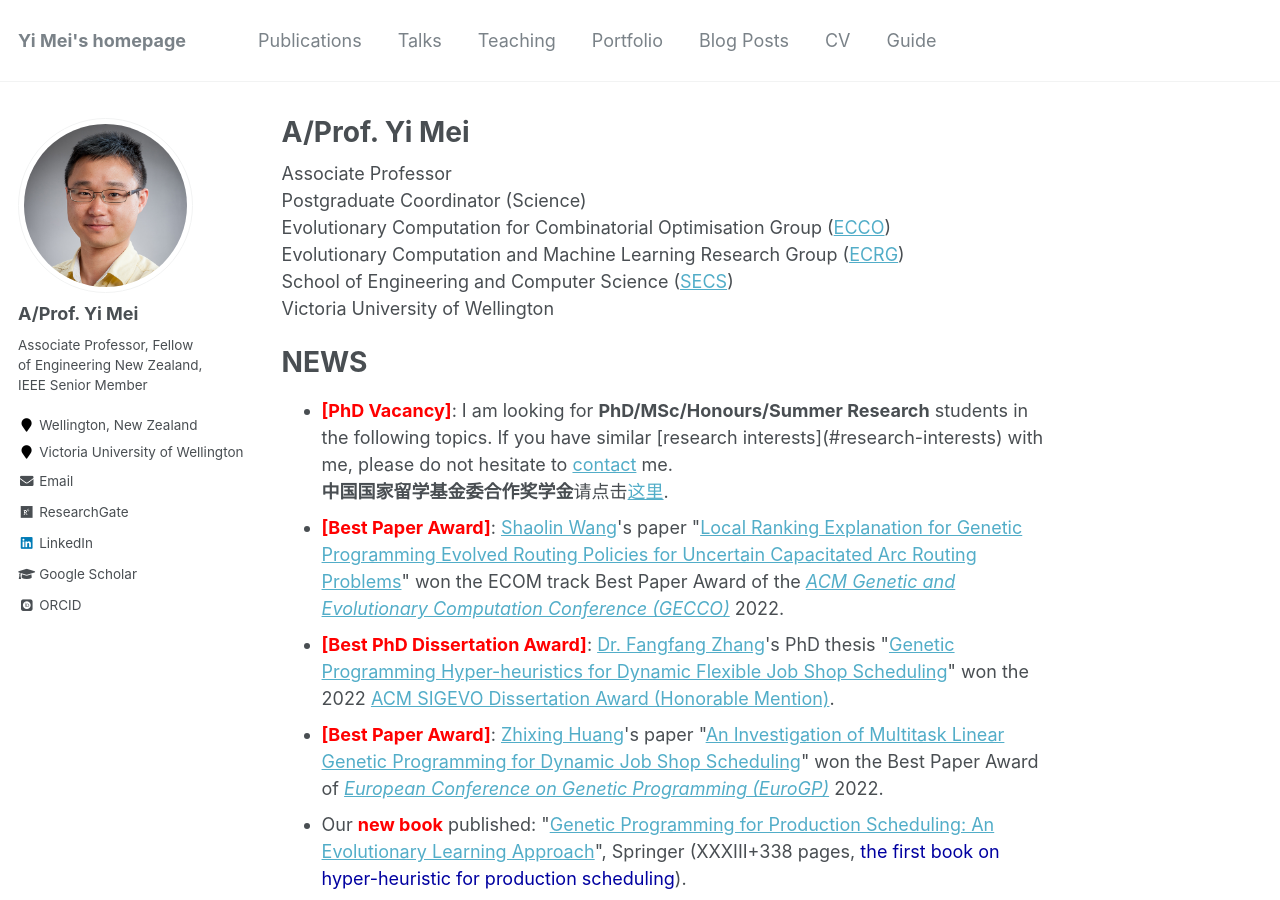
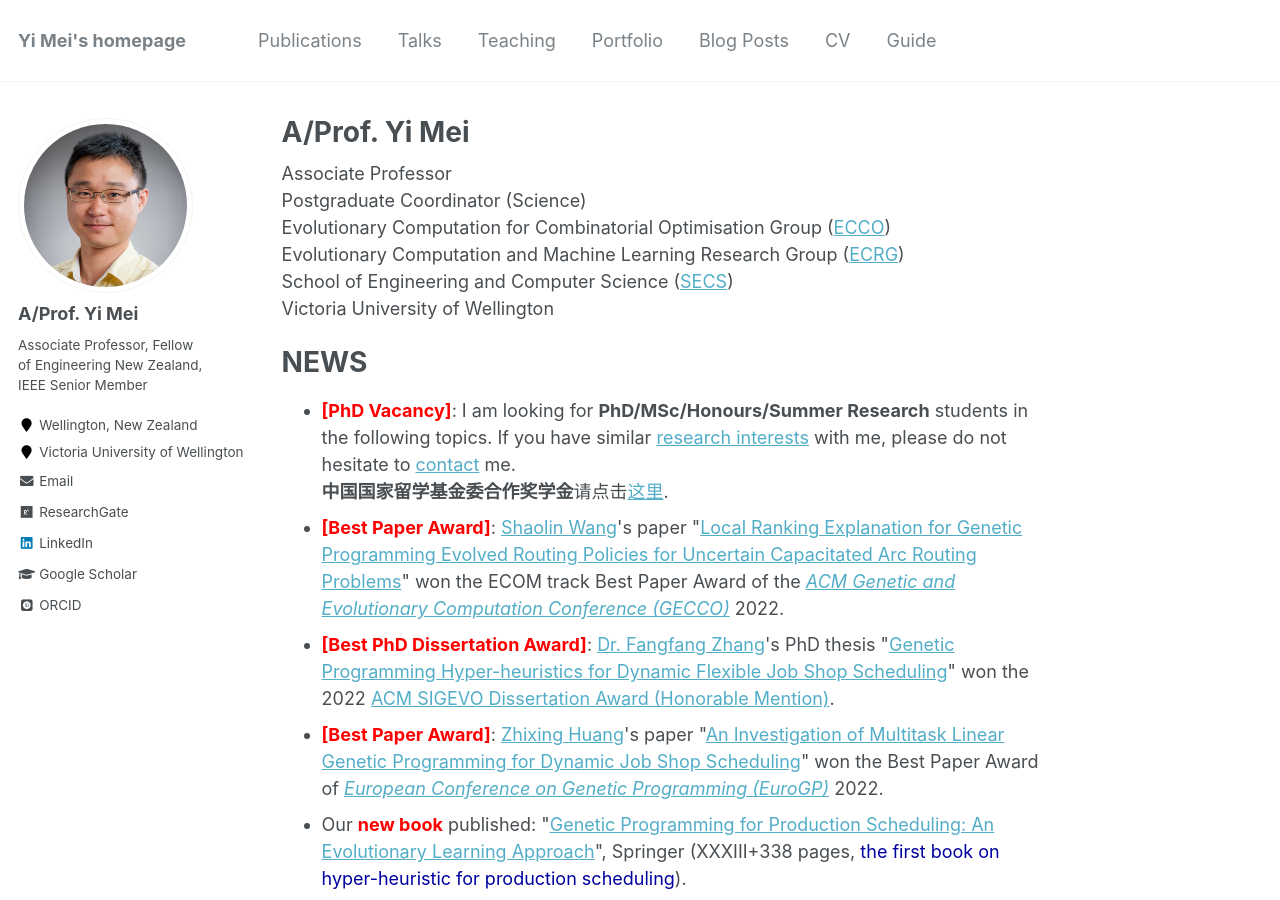
Before and after one commit to yi-mei-ecco/yi-mei-ecco.github.io, a Jekyll site: the page built from _pages/about.md, in a window 1280 px wide and 900 px high. Built offline with Jekyll 4.4.1, drawn with Linux system fonts in a browser that asks for light colours; some web fonts are replaced; part of the change alters nothing that is shown.

Commit message:
Update about.md

```diff
--- a/_pages/about.md
+++ b/_pages/about.md
@@ -19,7 +19,7 @@ NEWS
 ======
 
 <ul>
-<li><span style="color: #FF0000"><b>[PhD Vacancy]</b></span>: I am looking for <b>PhD/MSc/Honours/Summer Research</b> students in the following topics. If you have similar [research interests](#research-interests) with me, please do not hesitate to <a href="mailto:yi.mei@ecs.vuw.ac.nz">contact</a> me. <br/>
+<li><span style="color: #FF0000"><b>[PhD Vacancy]</b></span>: I am looking for <b>PhD/MSc/Honours/Summer Research</b> students in the following topics. If you have similar <a href="#research-interests">research interests</a> with me, please do not hesitate to <a href="mailto:yi.mei@ecs.vuw.ac.nz">contact</a> me. <br/>
 <b>中国国家留学基金委合作奖学金</b>请点击<a href="/vuw-csc/">这里</a>.</li>
 <!-- <li><span style="color: #FF0000"><b>[Call for papers]</b></span>: We are organising <a href="https://meiyi1986.github.io/cec2023-esco/">The Special Session on Evolutionary Scheduling and Combinatorial Optimisation</a> at <a href="https://2023.ieee-cec.org/">IEEE Congress on Evolutionary Computation 2023</a>. Submission due date: <span style="color: #FF0000"><b>13 Jan, 2023</b></span>.</li> -->
 <li><span style="color: #FF0000"><b>[Best Paper Award]</b></span>: <a href="https://ecs.victoria.ac.nz/Main/GradShaolinWang">Shaolin Wang</a>'s paper "<a href="https://meiyi1986.github.io/publication/wang-2022-local/">Local Ranking Explanation for Genetic Programming Evolved Routing Policies for Uncertain Capacitated Arc Routing Problems</a>" won the ECOM track Best Paper Award of the <i><a href="https://gecco-2022.sigevo.org/">ACM Genetic and Evolutionary Computation Conference (GECCO)</a></i> 2022.</li>
```
